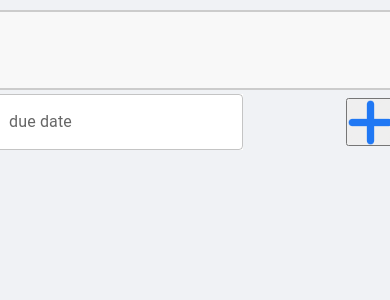
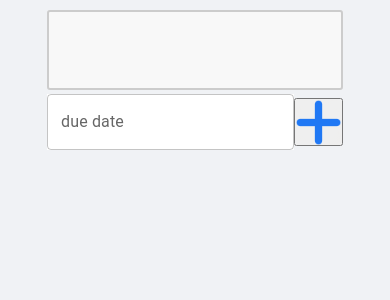
Before and after one commit to laktam/to-do-app, a React (Create React App) app: page / in a window 390 px wide. Shown: the top 300 px of the page. Built offline with nearby package versions, Linux system fonts and the light colour scheme.

Commit message:
make createTask responsive

```diff
--- a/src/App.tsx
+++ b/src/App.tsx
@@ -50,8 +50,15 @@ function App() {
   return (
     <Context.Provider value={{ taskList, setTaskList }}>
       <div className="App">
-        <CreateTask taskList={taskList} setTaskList={setTaskList} />
         <Grid sx={{ width: "80%" }} container>
+          <Grid item xs={0} sm={1} md={3} />
+          <Grid item xs={12} sm={10} md={6}>
+            <CreateTask taskList={taskList} setTaskList={setTaskList} />
+          </Grid>
+          <Grid item xs={0} sm={1} md={3} />
+
+          {/* after note creation */}
+
           <Grid item xs={12} sm={5.5}>
             <Column>
               {taskList.map((item, index) => {
@@ -102,4 +109,6 @@ function App() {
 }
 
 export default App;
-{/* <a target="_blank" href="https://icons8.com/icon/67503/add-new">Add</a> icon by <a target="_blank" href="https://icons8.com">Icons8</a> */}
+{
+  /* <a target="_blank" href="https://icons8.com/icon/67503/add-new">Add</a> icon by <a target="_blank" href="https://icons8.com">Icons8</a> */
+}
--- a/src/components/CreateTask.tsx
+++ b/src/components/CreateTask.tsx
@@ -17,7 +17,7 @@ const Container = styled.div`
   justify-content: space-between;
 `;
 const TextArea = styled.textarea`
-  width: 400px;
+  width: 100%;
   height: 80px;
   padding: 12px 20px;
   box-sizing: border-box;
@@ -75,7 +75,7 @@ export function CreateTask(props: Props) {
   };
 
   return (
-    <div>
+    <div style={{width:'100%'}}>
       <TextArea value={task} onChange={handleTaskChange} />
       <Container>
         <DatePicker>
```
